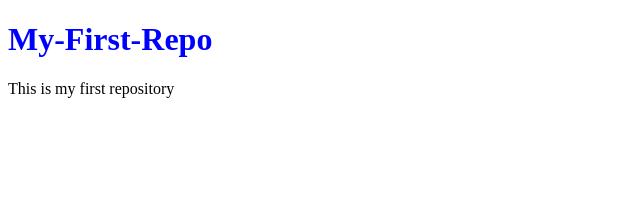
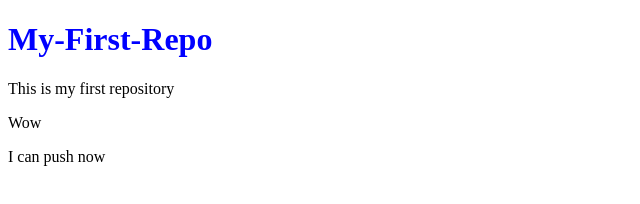
Before and after one commit to Jihad1118/My-first-repo, a plain HTML site: page index.html in a window 1280 px wide. Shown: the whole page, without its empty margins (0-640 px from the left). Drawn offline with Linux system fonts and the light colour scheme.

Commit message:
Second Commit

```diff
--- a/index.html
+++ b/index.html
@@ -11,7 +11,8 @@
 
     <h1 id="My-first-repo-heading" >My-First-Repo</h1>
     <p>This is my first repository</p>
-
+    <p>Wow</p>
+<p>I can push now</p>
 
 
 </body>
```
